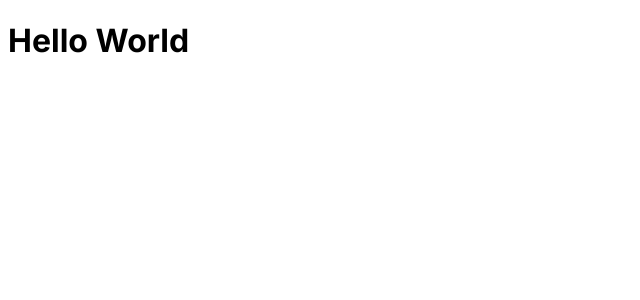
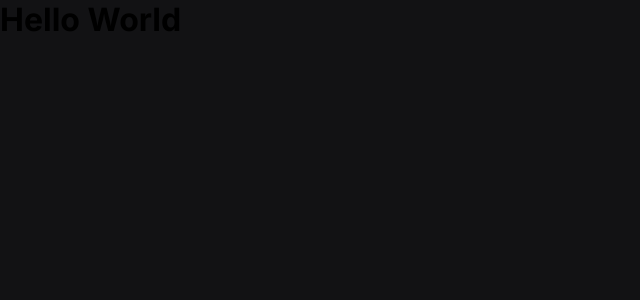
Before and after one commit to vian4dev/react-ally, a Next.js app: page / in a window 1280 px wide. Shown: the top 300 px of the page, without its empty margins (0-640 px from the left). Built offline with nearby package versions, Linux system fonts and the light colour scheme.

Commit message:
Estilos globais

```diff
--- a/src/app/globals.css
+++ b/src/app/globals.css
@@ -1,3 +1,14 @@
 * {
+  margin: 0;
+  padding:0;
+  border: 'none';
+  box-sizing: 'border-box';
+}
 
+body, input, button, textarea, select {
+  font-family:  Roboto, sans-serif;
 }
+
+body {
+  background-color: #121214;
+}
```
